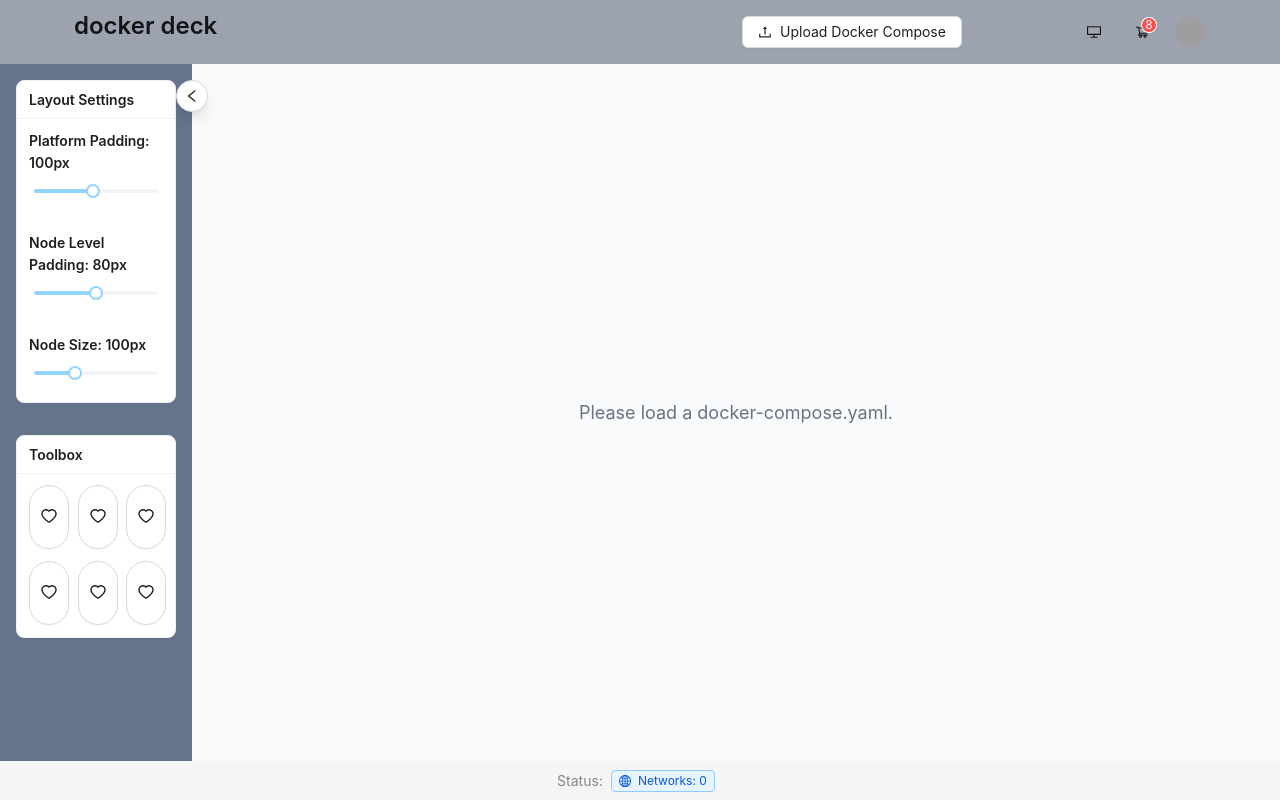
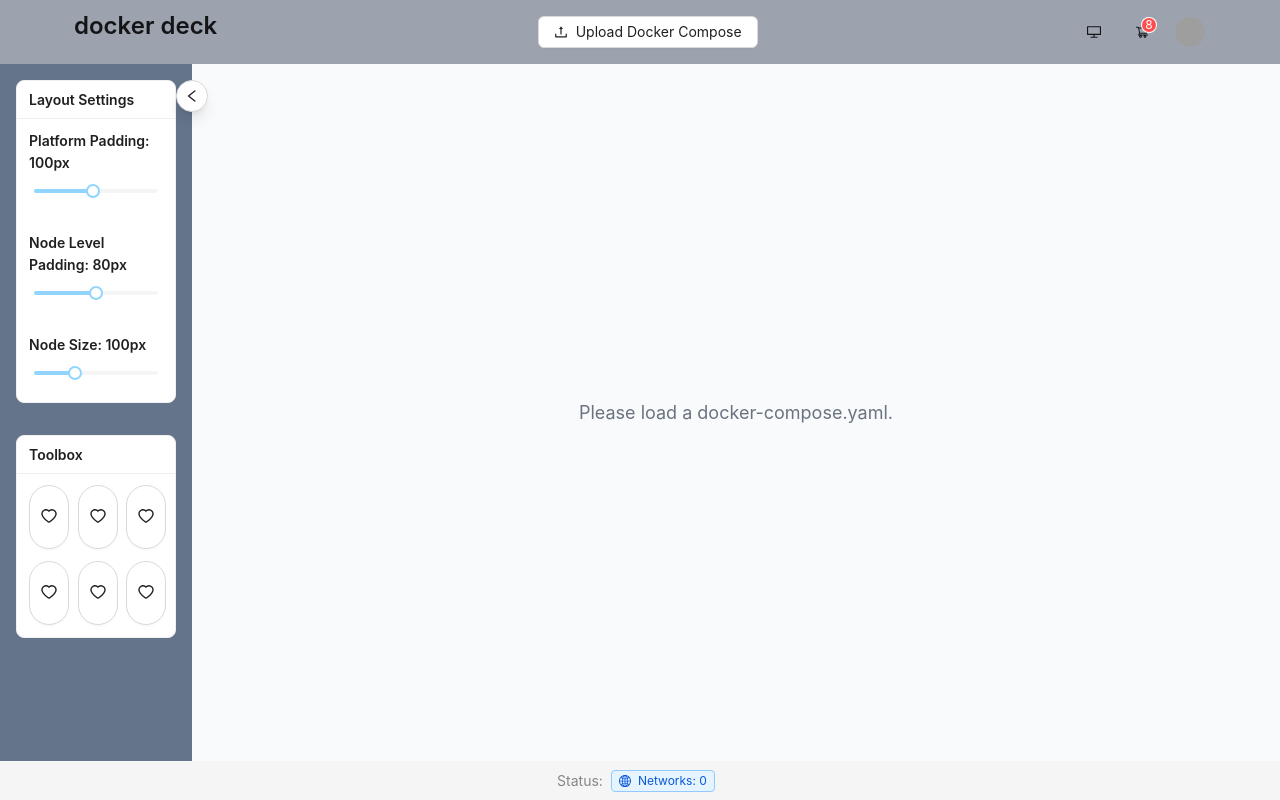
Before and after one commit to gaurav-kispotta/dockerdeck-ui, a React (Vite) app: page / in a window 1280 px wide. Built offline with nearby package versions, Linux system fonts and the light colour scheme; grey boxes are pictures that could not be loaded.

Commit message:
feat: add file name display to upload button in Navbar component

```diff
--- a/src/components/navbar/Navbar.tsx
+++ b/src/components/navbar/Navbar.tsx
@@ -3,12 +3,14 @@ import { UploadOutlined, ShoppingCartOutlined, UserOutlined, SettingOutlined, Lo
 import type { MenuProps } from 'antd'
 import { useUploadFileContext } from "../../context/UploadedFileContext"
 import { ThemeToggle } from '../theme/ThemeToggle'
+import { useState } from 'react'
 
 const { Header } = Layout
 const { Title } = Typography
 
 export function Navbar() {
     const { setContent } = useUploadFileContext()
+    const [fileName, setFileName] = useState<string | null>(null)
 
     const readFile = (file: File): Promise<string> => {
         return new Promise((resolve, reject) => {
@@ -39,6 +41,7 @@ export function Navbar() {
                     const fileContent = await readFile(actualFile)
                     console.log('File loaded successfully')
                     setContent && setContent(fileContent)
+                    setFileName(file.name)
                 } catch (error) {
                     console.error('Error reading file:', error)
                 }
@@ -91,13 +94,13 @@ export function Navbar() {
 
     return (
         <div className="px-6 flex items-center justify-between h-16 theme-transition ">
-            <div className="flex-1">
+            <div className="flex-none">
                 <Title level={3} className="text-gray-900 dark:text-gray-100">docker deck</Title>
             </div>
-            <div className="flex-grow max-w-xs mx-4">
+            <div className="flex-grow flex justify-center items-center">
                 <Upload {...uploadProps}>
-                    <Button icon={<UploadOutlined />} className="w-full">
-                        Upload Docker Compose
+                    <Button icon={<UploadOutlined />} className="w-full max-w-xs">
+                        {fileName ? fileName : "Upload Docker Compose"}
                     </Button>
                 </Upload>
             </div>
```
